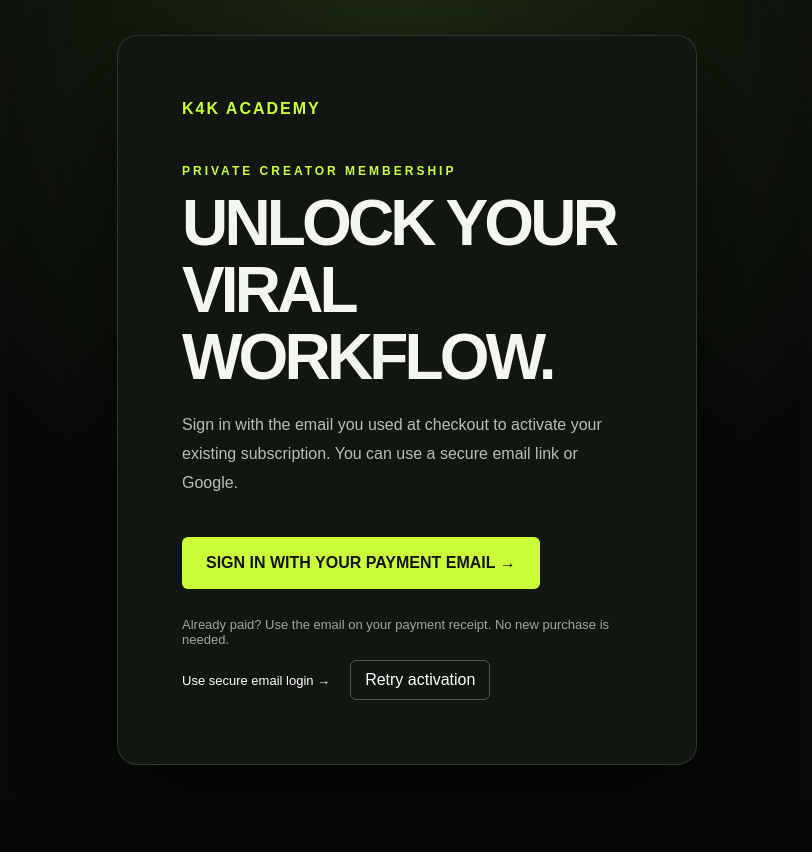
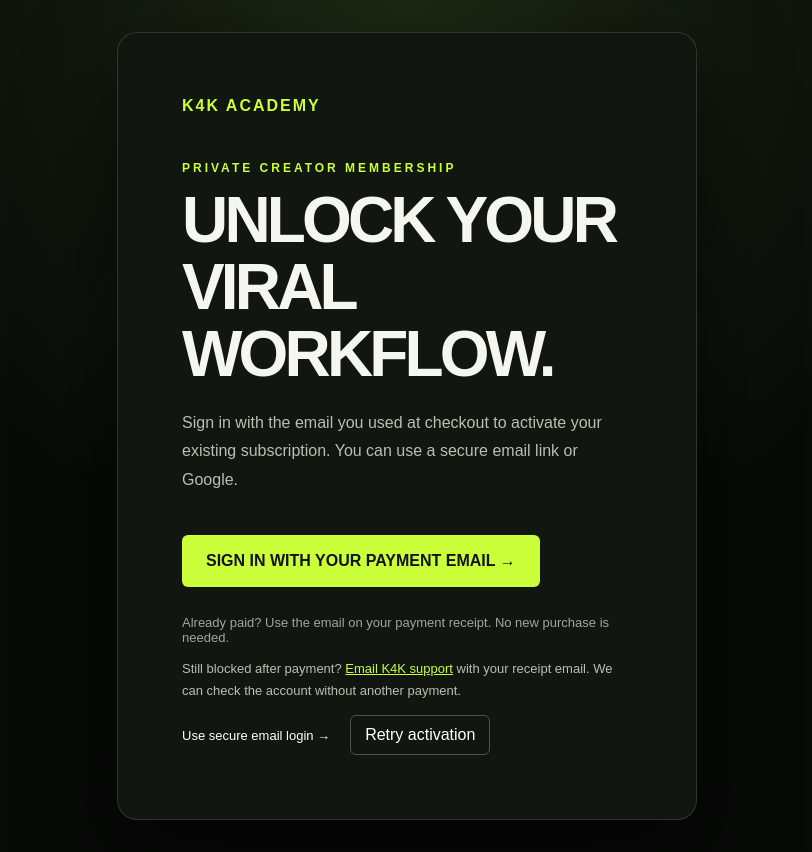
Before and after one commit to kreativestudios4k-lgtm/k4k-academy-v2, a Next.js app: page /membership-required in a window 1280 px wide. Shown: the whole page, without its empty margins (233-1045 px from the left). Before the commit the page ends 800 px from the top, so only its background shows below. Built offline with nearby package versions, Linux system fonts and the light colour scheme; no server answers.

Commit message:
Give paid members a clear support route when activation fails

```diff
--- a/app/membership-required/page.js
+++ b/app/membership-required/page.js
@@ -32,6 +32,7 @@ export default function MembershipRequired(){
  <><p style={{lineHeight:1.8,color:'#b7c0b1'}}>{state==='error'?'We could not verify your membership right now. Please try again or contact Academy support.':state==='sign-in'?'Sign in with the email you used at checkout to activate your existing subscription. You can use a secure email link or Google.':'No active subscription is linked to this signed-in email. If you already paid, sign in again using the exact email on your Stripe receipt. Do not pay again. Contact Academy support if the issue continues.'}</p>
  <Link href='/login' style={{display:'inline-block',marginTop:24,background:'#caff39',color:'#101510',padding:'17px 24px',fontWeight:900,borderRadius:6,textDecoration:'none'}}>SIGN IN WITH YOUR PAYMENT EMAIL →</Link>
  <p style={{color:'#9da99b',fontSize:13,marginTop:28}}>Already paid? Use the email on your payment receipt. No new purchase is needed.</p>
+ <p style={{fontSize:13,lineHeight:1.7,color:'#b7c0b1'}}>Still blocked after payment? <a href="mailto:hello@kreativestudios4k.com?subject=Paid%20Academy%20membership%20not%20active" style={{color:'#caff39',textDecoration:'underline'}}>Email K4K support</a> with your receipt email. We can check the account without another payment.</p>
  <Link href='/login' style={{color:'#fff',fontSize:13}}>Use secure email login →</Link>
  <button type='button' onClick={()=>window.location.reload()} style={{marginLeft:20,background:'transparent',border:'1px solid #ffffff44',borderRadius:6,color:'#fff',padding:'10px 14px',cursor:'pointer'}}>Retry activation</button>
  </>}
```
